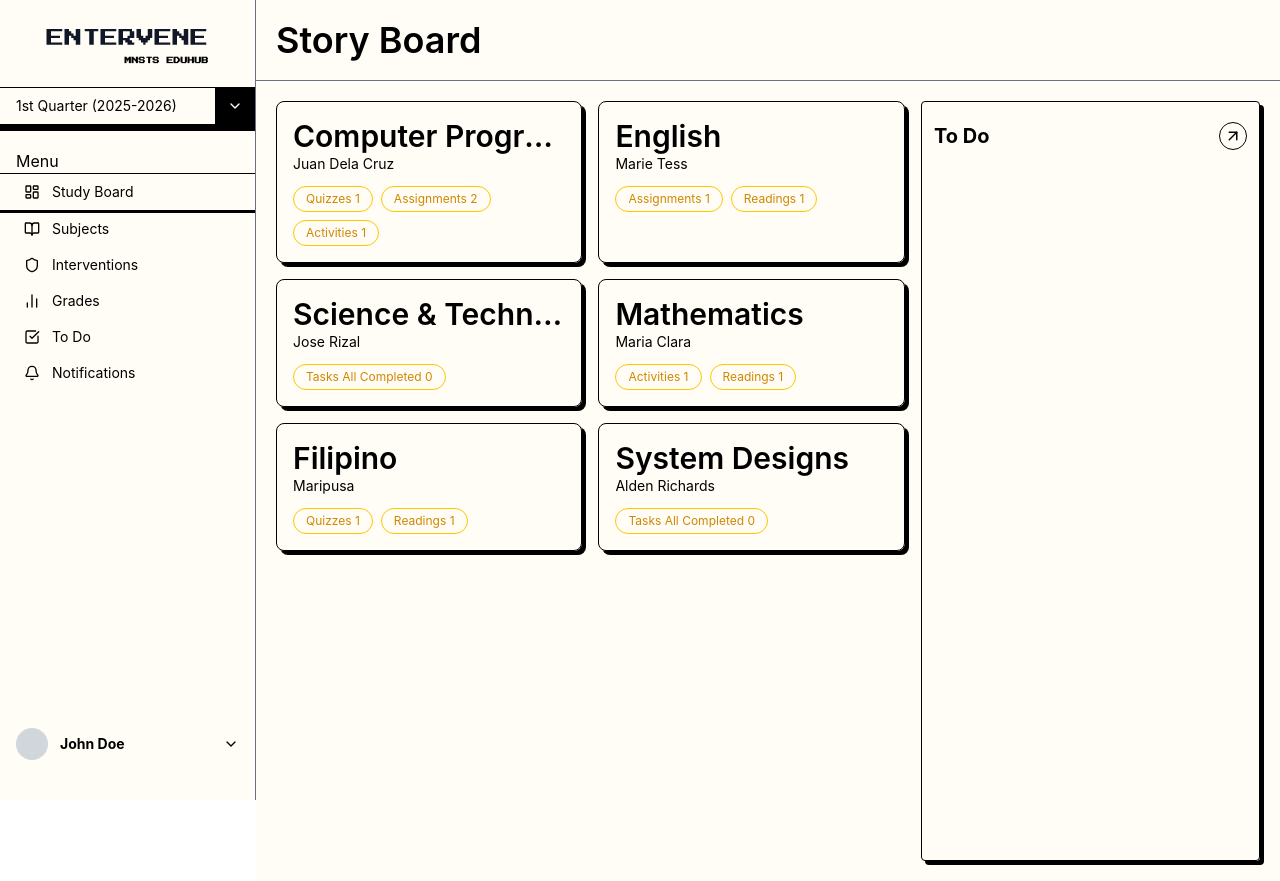
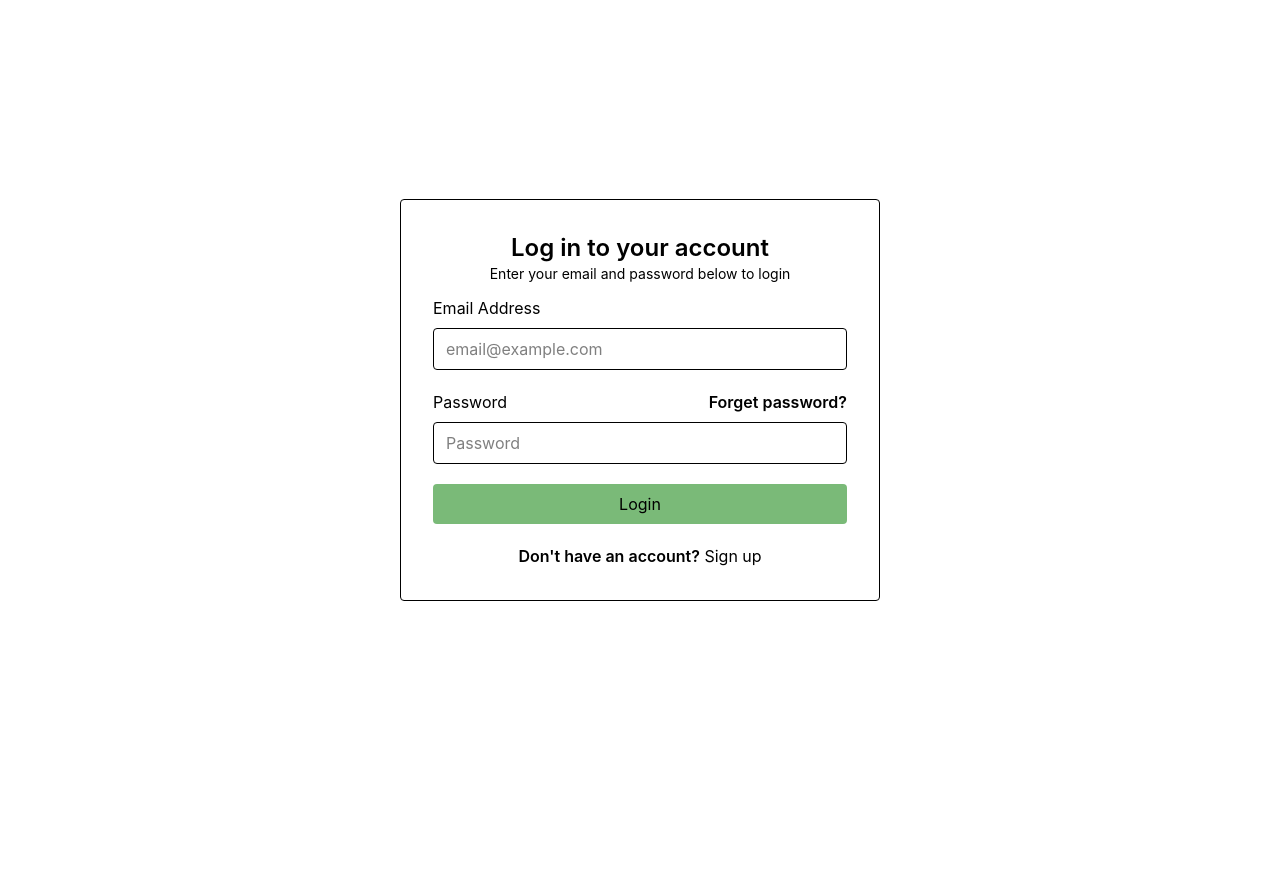
Before and after one commit to dxn-xnt/Entervene, a React (Vite) app in the folder frontend/: page /login in a window 1280 px wide. After the commit the page ends 800 px from the top, so only its background shows below. Built offline with nearby package versions, Linux system fonts and the light colour scheme.

Commit message:
login interface and proper routing

```diff
--- a/frontend/package.json
+++ b/frontend/package.json
@@ -18,6 +18,7 @@
     "radix-ui": "^1.4.3",
     "react": "^19.2.4",
     "react-dom": "^19.2.4",
+    "react-router-dom": "^7.13.2",
     "shadcn": "^4.0.6",
     "tailwind-merge": "^3.5.0",
     "tw-animate-css": "^1.4.0"
--- a/frontend/src/App.tsx
+++ b/frontend/src/App.tsx
@@ -1,57 +1,30 @@
-import Navbar from "./components/StudentUIComponents/Navbar";
-// IMPORT PAGES
-import StoryBoard from "./pages/StudentInterfaces/Storyboard";
-import ToDo from "./pages/StudentInterfaces/ToDo";
-import Grades from "./pages/StudentInterfaces/Grades/Grades";
-import Subjects from "./pages/StudentInterfaces/Subjects/Subjects";
-import SubjectDetail from "./pages/StudentInterfaces/Subjects/SubjectDetail";
-import Notifications from "./pages/StudentInterfaces/Notifications";
-
-import { useState } from "react";
+import { BrowserRouter, Routes, Route, Navigate } from "react-router-dom";
+import { AuthProvider } from "./context/AuthContext";
+import ProtectedRoute from "./components/ProtectedRoute";
+import Login from "./pages/Login";
+import StudentApp from "./pages/StudentInterfaces/StudentApp";
+// import TeacherApp from "./pages/TeacherInterfaces/TeacherApp";
+// import AdminApp from "./pages/AdminInterfaces/AdminApp";
 
 const App = () => {
-  const [activeNav, setActiveNav] = useState("Study Board");
-  const [activeSubject, setActiveSubject] = useState<string | null>(null);
-
   return (
-    <div className="flex min-h-screen">
-      <Navbar
-        activeNav={activeNav}
-        setActiveNav={(nav) => {
-          setActiveNav(nav);
-          setActiveSubject(null);
-        }}
-      />
-      <main className="flex-1 bg-[#FFFDF5]">
-        {activeNav === "Study Board" &&
-          (activeSubject ? (
-            <SubjectDetail
-              subject={activeSubject}
-              onBack={() => setActiveSubject(null)}
-            />
-          ) : (
-            <StoryBoard
-              setActiveNav={setActiveNav}
-              onSelectSubject={(subject) => {
-                setActiveSubject(subject);
-                setActiveNav("Subjects");
-              }}
-            />
-          ))}
-        {activeNav === "To Do" && <ToDo />}
-        {activeNav === "Subjects" &&
-          (activeSubject ? (
-            <SubjectDetail
-              subject={activeSubject}
-              onBack={() => setActiveSubject(null)}
-            />
-          ) : (
-            <Subjects onSelectSubject={setActiveSubject} />
-          ))}
-        {activeNav === "Grades" && <Grades />}
-        {activeNav === "Notifications" && <Notifications />}
-      </main>
-    </div>
+    <AuthProvider>
+      <BrowserRouter>
+        <Routes>
+          <Route path="/login" element={<Login />} />
+          <Route element={<ProtectedRoute allowedRoles={["student"]} />}>
+            <Route path="/" element={<StudentApp />} />
+          </Route>
+          {/* <Route element={<ProtectedRoute allowedRoles={["teacher"]} />}>
+            <Route path="/teacher" element={<TeacherApp />} />
+          </Route> */}
+          {/* <Route element={<ProtectedRoute allowedRoles={["admin"]} />}>
+            <Route path="/admin" element={<AdminApp />} />
+          </Route> */}
+          <Route path="*" element={<Navigate to="/" replace />} />
+        </Routes>
+      </BrowserRouter>
+    </AuthProvider>
   );
 };
 
--- /dev/null
+++ b/frontend/src/components/ProtectedRoute.tsx
@@ -0,0 +1,17 @@
+import { useAuth } from "../context/AuthContext";
+import { Navigate, Outlet } from "react-router-dom";
+
+interface ProtectedRouteProps {
+  allowedRoles?: string[];
+}
+
+const ProtectedRoute = ({ allowedRoles }: ProtectedRouteProps) => {
+  const { role } = useAuth();
+
+  if (!role) return <Navigate to="/login" replace />;
+  if (allowedRoles && !allowedRoles.includes(role)) return <Navigate to="/login" replace />;
+
+  return <Outlet />;
+};
+
+export default ProtectedRoute;
--- /dev/null
+++ b/frontend/src/context/AuthContext.tsx
@@ -0,0 +1,47 @@
+import { createContext, useContext, useState } from "react";
+import type { ReactNode } from "react";
+
+type Role = "student" | "teacher" | "admin" | null;
+
+interface AuthContextType {
+  role: Role;
+  login: (username: string, password: string) => boolean;
+  logout: () => void;
+}
+
+const USERS = [
+  { username: "student", password: "student123", role: "student" as Role },
+  { username: "teacher", password: "teacher123", role: "teacher" as Role },
+  { username: "admin", password: "admin123", role: "admin" as Role },
+];
+
+const AuthContext = createContext<AuthContextType | null>(null);
+
+export const AuthProvider = ({ children }: { children: ReactNode }) => {
+  const [role, setRole] = useState<Role>(null);
+
+  const login = (username: string, password: string): boolean => {
+    const match = USERS.find(
+      (u) => u.username === username && u.password === password,
+    );
+    if (match) {
+      setRole(match.role);
+      return true;
+    }
+    return false;
+  };
+
+  const logout = () => setRole(null);
+
+  return (
+    <AuthContext.Provider value={{ role, login, logout }}>
+      {children}
+    </AuthContext.Provider>
+  );
+};
+
+export const useAuth = () => {
+  const ctx = useContext(AuthContext);
+  if (!ctx) throw new Error("useAuth must be used within AuthProvider");
+  return ctx;
+};
--- /dev/null
+++ b/frontend/src/pages/Login.tsx
@@ -0,0 +1,71 @@
+import { useState } from "react";
+import { useAuth } from "../context/AuthContext";
+import { useNavigate } from "react-router-dom";
+
+const Login = () => {
+  const { login } = useAuth();
+  const navigate = useNavigate();
+  const [username, setUsername] = useState("");
+  const [password, setPassword] = useState("");
+  const [error, setError] = useState("");
+
+  const handleLogin = () => {
+    const success = login(username, password);
+    if (success) navigate("/");
+    else setError("Invalid username or password.");
+  };
+
+  return (
+    <div className="px-10 py-10 flex flex-col justify-center items-center min-h-screen gap-5">
+      <div className="flex flex-col gap-3 border rounded p-8 w-120">
+        <div className="flex flex-col justify-center items-center">
+          <header>
+            <h1 className="font-semibold text-2xl">Log in to your account</h1>
+          </header>
+          <p className="text-sm">
+            Enter your email and password below to login
+          </p>
+        </div>
+        <div className="flex flex-col gap-5">
+          <div className="flex flex-col gap-2">
+            <p>Email Address</p>
+            <input
+              className="border rounded px-3 py-2 w-full"
+              placeholder="email@example.com"
+              value={username}
+              onChange={(e) => setUsername(e.target.value)}
+            />
+          </div>
+          <div className="flex flex-col gap-2">
+            <div className="flex flex-row justify-between">
+              <p>Password</p>
+              <p className="font-semibold">Forget password?</p>
+            </div>
+
+            <input
+              className="border rounded px-3 py-2 w-full"
+              type="password"
+              placeholder="Password"
+              value={password}
+              onChange={(e) => setPassword(e.target.value)}
+              onKeyDown={(e) => e.key === "Enter" && handleLogin()}
+            />
+          </div>
+          {error && <p className="text-red-500 text-sm">{error}</p>}
+          <button
+            className="bg-[#7ABA78] text-black rounded py-2"
+            onClick={handleLogin}
+          >
+            Login
+          </button>
+          <p className="text-center">
+            <span className="font-semibold">Don't have an account?</span> Sign
+            up
+          </p>
+        </div>
+      </div>
+    </div>
+  );
+};
+
+export default Login;
--- /dev/null
+++ b/frontend/src/pages/StudentInterfaces/StudentApp.tsx
@@ -0,0 +1,50 @@
+import Navbar from "../../components/StudentUIComponents/Navbar";
+import StoryBoard from "./Storyboard";
+import ToDo from "./ToDo";
+import Grades from "./Grades/Grades";
+import Subjects from "./Subjects/Subjects";
+import SubjectDetail from "./Subjects/SubjectDetail";
+import Notifications from "./Notifications";
+import { useState } from "react";
+
+const StudentApp = () => {
+  const [activeNav, setActiveNav] = useState("Study Board");
+  const [activeSubject, setActiveSubject] = useState<string | null>(null);
+
+  return (
+    <div className="flex min-h-screen">
+      <Navbar
+        activeNav={activeNav}
+        setActiveNav={(nav) => {
+          setActiveNav(nav);
+          setActiveSubject(null);
+        }}
+      />
+      <main className="flex-1 bg-[#FFFDF5]">
+        {activeNav === "Study Board" &&
+          (activeSubject ? (
+            <SubjectDetail subject={activeSubject} onBack={() => setActiveSubject(null)} />
+          ) : (
+            <StoryBoard
+              setActiveNav={setActiveNav}
+              onSelectSubject={(subject) => {
+                setActiveSubject(subject);
+                setActiveNav("Subjects");
+              }}
+            />
+          ))}
+        {activeNav === "To Do" && <ToDo />}
+        {activeNav === "Subjects" &&
+          (activeSubject ? (
+            <SubjectDetail subject={activeSubject} onBack={() => setActiveSubject(null)} />
+          ) : (
+            <Subjects onSelectSubject={setActiveSubject} />
+          ))}
+        {activeNav === "Grades" && <Grades />}
+        {activeNav === "Notifications" && <Notifications />}
+      </main>
+    </div>
+  );
+};
+
+export default StudentApp;
```
Also changed, not shown: frontend/src/pages/TeacherInterfaces/Dashboard.tsx (added), 1 other file (tests, documents, lock files or other folders).
